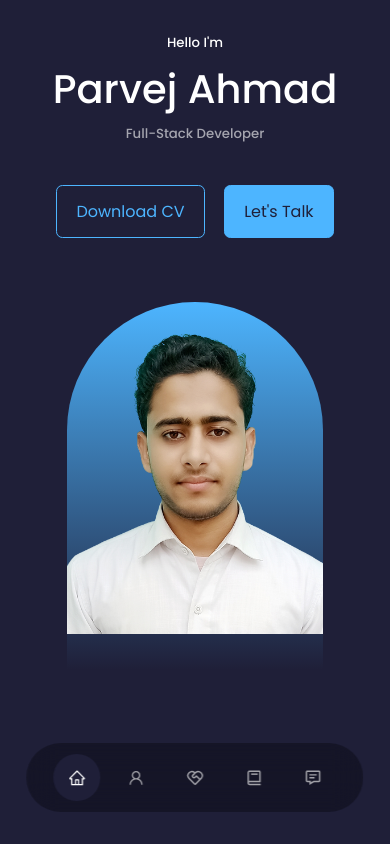
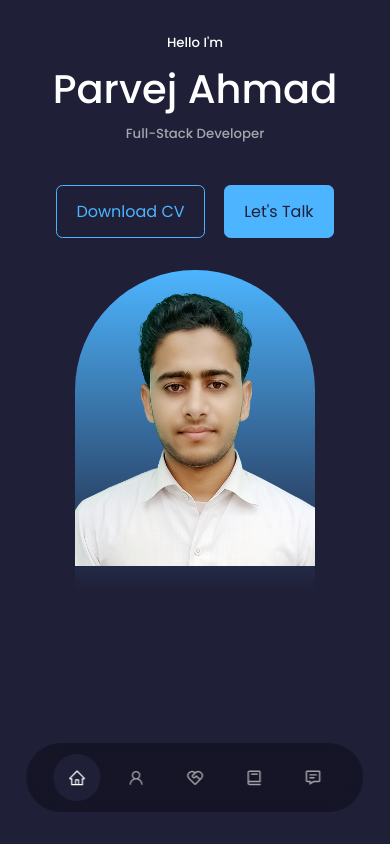
Before and after one commit to ahmadparvej/portfolio-website, a React (Create React App) app: page / in a window 390 px wide. Shown: the top 844 px of the page. Built offline with nearby package versions, Linux system fonts and the light colour scheme.

Commit message:
changes in responsive

```diff
--- a/src/components/header/Header.jsx
+++ b/src/components/header/Header.jsx
@@ -14,8 +14,10 @@
           <CTA/>
           <HeaderSocials/>
         </div>
+        <div className="me-container">
         <div className="me">
           <img src={ME} alt="me" />
+        </div>
         </div>
         {/* <a href="#contact" className="scroll__down">scroll down</a> */}
       </div>
--- a/src/components/header/header.css
+++ b/src/components/header/header.css
@@ -5,11 +5,10 @@
 }
 
 .header__container{
-    display: flex;
-    flex-direction: row;
-    justify-content: space-around;
+    display: grid;
+    grid-template-columns: repeat(2,1fr);
     text-align: center;
-    height: 100%;
+    /* height: 100%; */
     position: relative;
 }
 
@@ -28,6 +27,7 @@
     display: flex;
     /* flex-direction: column; */
     align-items: center;
+    justify-content: center;
     gap:2rem;
     font-size: 2rem;
     margin-top: 4rem;
@@ -39,7 +39,11 @@
 }
 
 /* =========== ME ============ */
-
+.me-container{
+    display: flex;
+    /* border: 1px solid red; */
+    justify-content: center;
+}
 .me{
     background: linear-gradient(var(--color-primary),transparent);
     width: 16rem;
@@ -47,6 +51,7 @@
     border-radius: 12rem 12rem 0 0;
     overflow: hidden;
     padding: 1rem 0 1.5rem 0;
+    display: flex;
 }
 
 /* =========== SCROLL DOWN ============= */
@@ -63,10 +68,18 @@
 /* =============== MEDIA QUERIS (MEDIUM DEVICES) ============== */
 @media screen and (max-width:1024px){
     header{
-        height: 68vh;
+        height: 100vh;
     }
     .header__container{
-        display: block;
+        grid-template-columns: repeat(2,1fr);
+    }
+}
+@media screen and (max-width:900px){
+    header{
+        height: 100vh;
+    }
+    .header__container{
+        grid-template-columns: repeat(1,1fr);
     }
 }
 
@@ -80,13 +93,12 @@
         display: none;
     }
     .header__container{
-        display: flex;
-        flex-direction: column;
-        justify-content: space-around;
+        grid-template-columns: repeat(1,1fr);
     }
     .me{
-        margin: auto;
-        margin-top: 4rem;
+        width: 15rem;
+        height: 20rem;
+        margin-top: 2rem;
     }
 
 }
```
